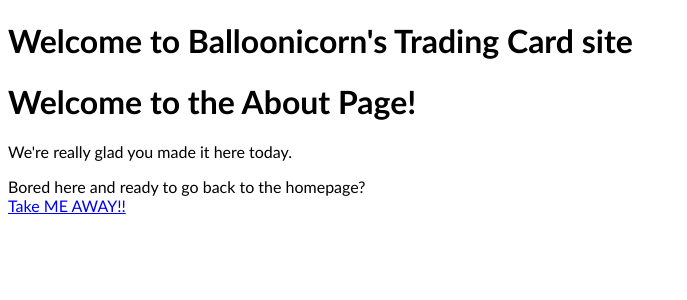
After one commit to makeller234/React---Trading-Card-Site, a Flask app: page /about in a window 1280 px wide. The commit adds this page. Shown: the top 300 px of the page, without its empty margins (0-687 px from the left). Run offline with Flask 2, Linux system fonts and the light colour scheme; some libraries are stand-ins or nearby versions.

Commit message:
added about page and used ajax to make that happen

```diff
--- a/server.py
+++ b/server.py
@@ -16,6 +16,11 @@ def show_cards():
 
     return render_template('cards.html')
 
+@app.route('/about')
+def about_page():
+
+    return render_template('about.html')
+
 
 if __name__ == '__main__':
     app.run(debug=True, host='0.0.0.0')
--- /dev/null
+++ b/static/js/about.jsx
@@ -0,0 +1,13 @@
+'use strict';
+
+function About() {
+    return <div>
+        <h1>Welcome to the About Page!</h1>
+        <p>We're really glad you made it here today.</p>
+        <p>Bored here and ready to go back to the homepage? <br/>
+            <a href='/'>Take ME AWAY!!</a>
+        </p>
+    </div>
+}
+
+ReactDOM.render(<About />, document.querySelector('#about'));
--- a/static/js/homepage.jsx
+++ b/static/js/homepage.jsx
@@ -5,6 +5,9 @@ function Homepage() {
       <h1> Hello, User, Welcome!</h1>
       <a href='/cards'>Look at some cards!</a> <br/>
       <img src="/static/img/balloonicorn.jpg"></img>
+      <p>Bored here and ready to learn more about us... <br/>
+        <a href='/about'>About Page, wowza!</a>
+      </p>
 
   </div>;
 }
--- /dev/null
+++ b/templates/about.html
@@ -0,0 +1,14 @@
+{% extends 'base.html' %}
+
+{% block title %}About{% endblock %}
+
+{% block js %}
+<script src='/static/js/about.jsx' type='text/jsx'></script>
+{% endblock %}
+
+
+{% block body %}
+<div id='about'>
+    <!-- about info renders here -->
+</div>
+{% endblock %}
```
Also changed, not shown: templates/cards.html (+1 -15 lines).
